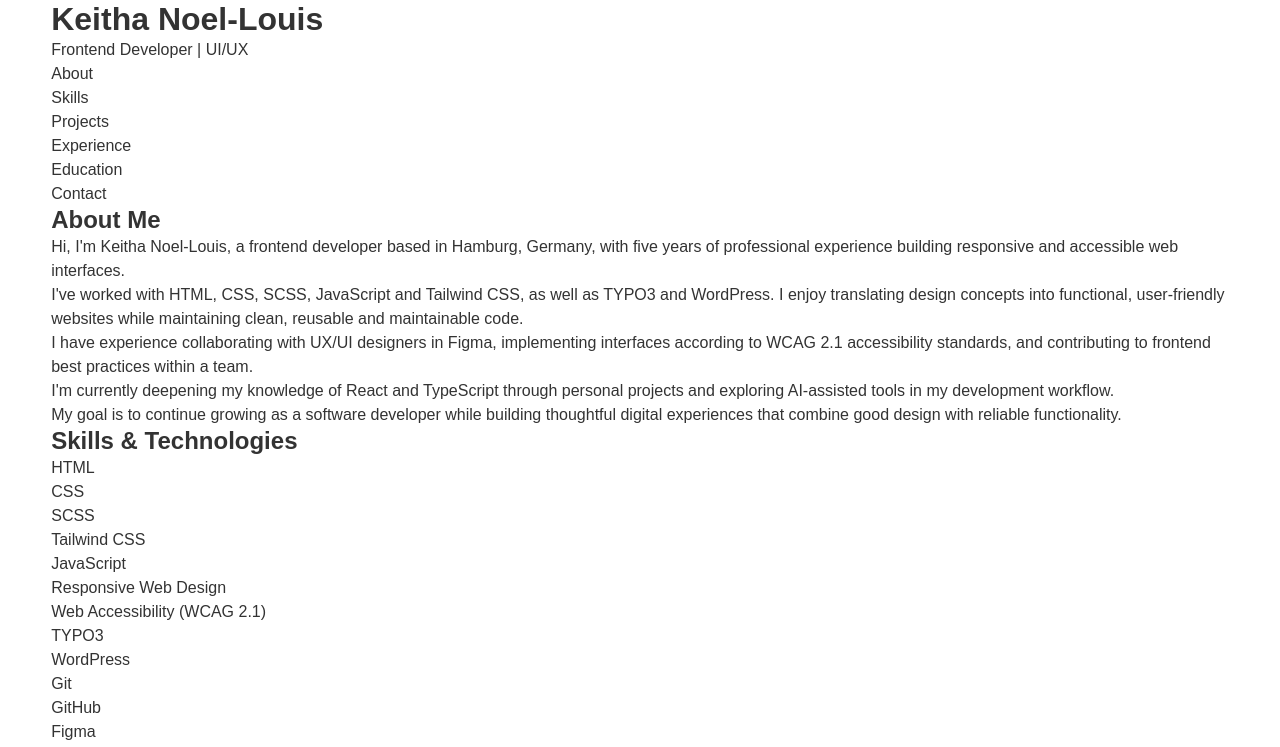
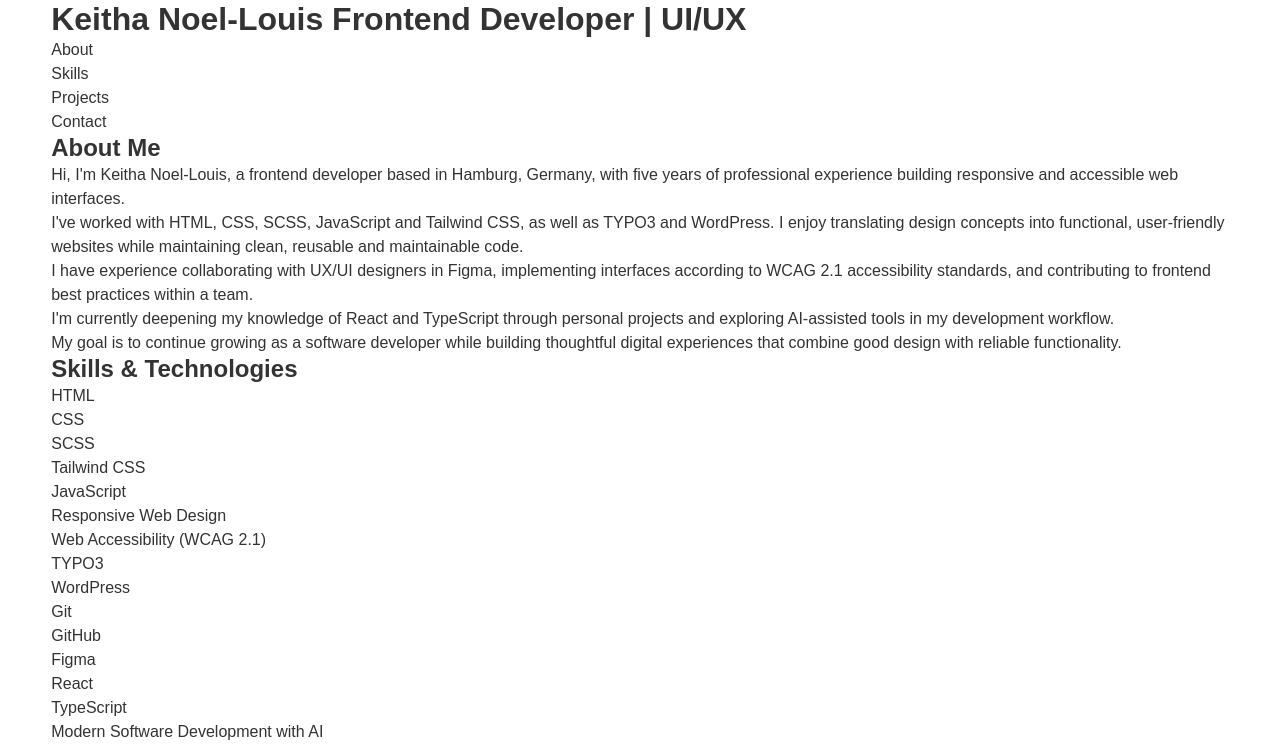
Before and after one commit to knoellouis/personal-website, a website: page index.html in a window 1280 px wide. Shown: the top 747 px of the page. Drawn offline with Linux system fonts and the light colour scheme.

Commit message:
refactor header structure in index.html for improved styling and semantics

```diff
--- a/index.html
+++ b/index.html
@@ -13,16 +13,16 @@
 
   <body>
     <header>
-      <h1>Keitha Noel-Louis</h1>
-      <p>Frontend Developer | UI/UX</p>
+      <h1 class="headline">
+        Keitha Noel-Louis
+        <span>Frontend Developer | UI/UX</span>
+      </h1>
 
       <nav aria-label="Main navigation">
         <ul>
           <li><a href="#about">About</a></li>
           <li><a href="#skills">Skills</a></li>
           <li><a href="#projects">Projects</a></li>
-          <li><a href="#experience">Experience</a></li>
-          <li><a href="#education">Education</a></li>
           <li><a href="#contact">Contact</a></li>
         </ul>
       </nav>
```
